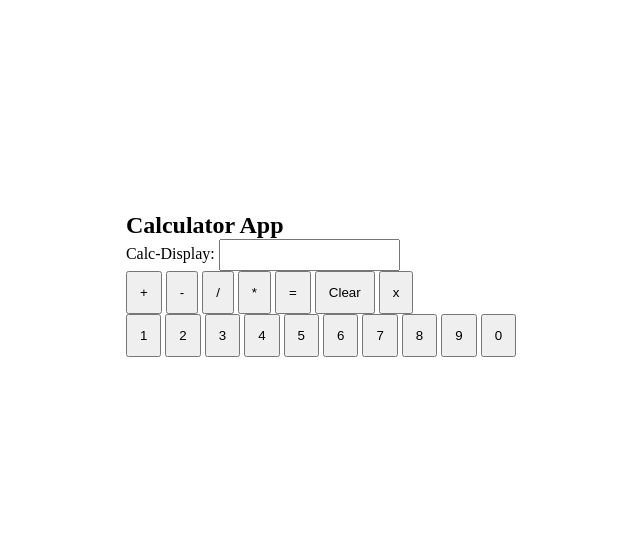
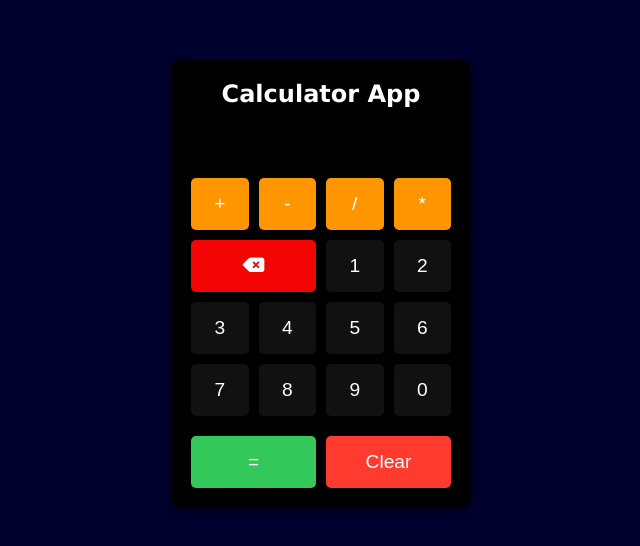
Before and after one commit to Rholla999/QR-scanner, a plain HTML site: page Desktop/calculator-app/calcHtmlCssJS/index.html in a window 1280 px wide. Shown: the part 116-662 px from the top of the page, without its empty margins (319-959 px from the left). Drawn offline with Linux system fonts and the light colour scheme.

Commit message:
added css

```diff
--- a/Desktop/calculator-app/calcHtmlCssJS/index.html
+++ b/Desktop/calculator-app/calcHtmlCssJS/index.html
@@ -5,6 +5,7 @@
     <meta name="viewport" content="width=device-width, initial-scale=1.0">
     <title>Calculator App</title>
     <link rel="stylesheet" href="style.css">
+    <link rel="stylesheet" href="https://cdnjs.cloudflare.com/ajax/libs/font-awesome/6.7.2/css/all.min.css" integrity="sha512-Evv84Mr4kqVGRNSgIGL/F/aIDqQb7xQ2vcrdIwxfjThSH8CSR7PBEakCr51Ck+w+/U6swU2Im1vVX0SVk9ABhg==" crossorigin="anonymous" referrerpolicy="no-referrer" />
 </head>
 <body>
 
@@ -12,22 +13,17 @@
         <h2>Calculator App</h2>
         <div class="calc-head">
             <label for="number">
-                Calc-Display:
-                <input type="text" id="display" class="display">
-                <!-- <input type="number" id="display2"> -->
+                <input type="text" id="display" class="display" disabled>
             </label>
         </div>
-        <div class="calc-controls">
+        <div class="calc-body">
              <button type="button" data-key="+" class="opp">+</button>
             <button type="button" data-key="-" class="opp">-</button>
             <button type="button" data-key="/" class="opp">/</button>
             <button type="button" data-key="*" class="opp">*</button>
             <button type="button" data-key="=" class="equal" id="equal">=</button>
             <button type="button"  class="clear" id="clear">Clear</button>
-            <button type="button"  data-key="x" class="btn del" id="del">x</button>
-        </div>
-        <div class="calc-body">
-
+            <button type="button"  data-key="x" class="btn del" id="del"><i class="fa-solid fa-delete-left"></i></button>
 
             <button type="button" data-key="1" class="btn">1</button>
             <button type="button" data-key="2" class="btn">2</button>
--- a/Desktop/calculator-app/calcHtmlCssJS/style.css
+++ b/Desktop/calculator-app/calcHtmlCssJS/style.css
@@ -5,24 +5,89 @@
 }
 
 body {
-    height: 100vh;
     display: flex;
     justify-content: center;
     align-items: center;
+    height: 100vh;
+    background: rgb(1, 1, 45);
+    font-family: 'Lucida Sans', 'Lucida Sans Regular', 'Lucida Grande', 'Lucida Sans Unicode', Geneva, Verdana, sans-serif;
+}
+
+.container {
+    background: #000;
+    padding: 20px;
+    border-radius: 10px;
+    box-shadow: 0 4px 10px rgba(0, 0, 0, 0.3);
+    text-align: center;
+    max-width: 300px;
+    width: 100%;
+}
+
+h2 {
+    color: #fff;
+    margin-bottom: 10px;
+}
+
+.display {
+    width: 100%;
+    height: 50px;
+    font-size: 1.5rem;
+    text-align: right;
+    padding: 10px;
+    border: 1px solid #000;
+    border-radius: 5px;
+    background: #000;
+    color: #fff;
+}
+
+.calc-body {
+    margin-top: 10px;
+    display: grid;
+    grid-template-columns: repeat(4, 1fr);
+    gap: 10px;
+
 }
 
 button {
-    padding: 12px;
+    padding: 15px;
+    font-size: 1.2em;
+    border: none;
+    border-radius: 5px;
+    cursor: pointer;
+    transition: 0.3s;
 }
 
-.display {
-    height: 32px;
-    text-align: center;
+.btn {
+    background: #111;
+    color: #fff;
 }
 
+.opp {
+    background: #ff9500;
+    color: #fff;
+}
 
+.equal {
+    background: #34c759;
+    color: white;
+    grid-column: span 2;
+    grid-row-start: 6;
+}
 
-input {
-    -webkit-user-select: none;
-    user-select: none;
+.clear {
+    background: #ff3b30;
+    color: white;
+    grid-column: span 2;
+    grid-row-start: 6;
 }
+
+.del {
+    background: #f30505;
+    color: white;
+    grid-column: span 2;
+
+}
+
+button:hover {
+    opacity: 0.8;
+}
```
Also changed, not shown: Desktop/calculator-app/calcHtmlCssJS/test.js (deleted, +0 -25 lines), Desktop/calculator-app/calcHtmlCssJS/img/wallpaperflare.com_wallpaper (1).jpg (added).
